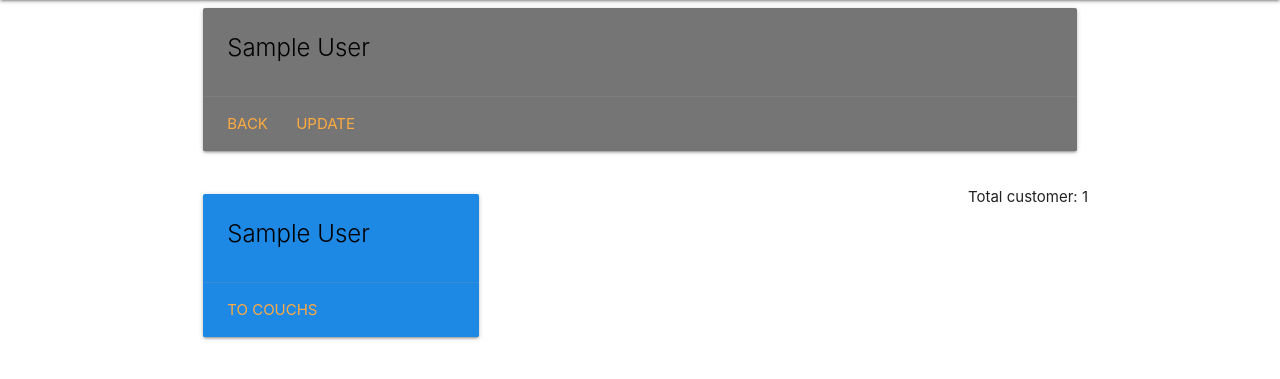
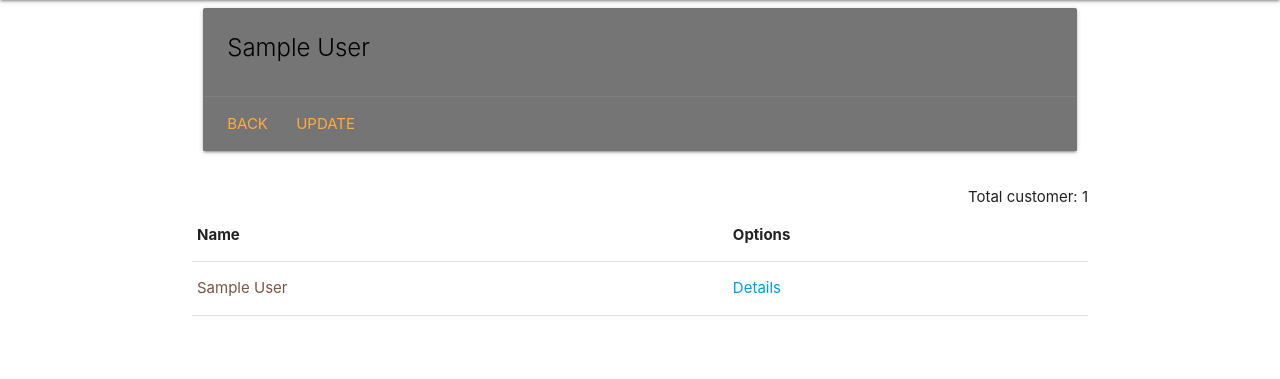
Before and after one commit to berzezek/UTT, a Django app: page /couch/1/ in a window 1280 px wide. Shown: the part 64-443 px from the top of the page. Run offline with Django 4.2, Linux system fonts and the light colour scheme; tables that the repository leaves empty hold one stand-in row (values such as "Sample post"); some libraries are stand-ins or nearby versions.

Commit message:
update couch list

```diff
--- a/customers/templates/customers/couch_detail.html
+++ b/customers/templates/customers/couch_detail.html
@@ -24,20 +24,23 @@
       {% if customer_count %}
       <span class="right">Total customer: {{ customer_count }}</span>
       {% endif %}
-      {% for customer in customers %}
-      <div class="row">
-        <div class="col s12 m4">
-          <div class="card blue darken-1">
-            <div class="card-content black-text">
-              <span class="card-title">{{ customer.name}}</span>
-            </div>
-            <div class="card-action">
-              <a href="{% url 'customer_detail' customer.pk %}">To Couchs</a>
-            </div>
-          </div>
-        </div>
-      </div>
+      <table>
+        <thead>
+          <tr>
+              <th>Name</th>
+              <th>Options</th>
+          </tr>
+        </thead>
 
-      {% endfor %}
+        <tbody>
+          {% for customer in customers %}
+          <tr class="brown-text">
+            <td>{{ customer.name }}</td>
+            <td><a href="{% url 'customer_detail' customer.pk %}">Details</a></td>
+          </tr>
+
+          {% endfor %}
+        </tbody>
+      </table>
 </div>
 {% endblock %}
```
Also changed, not shown: customers/templates/customers/index.html (+18 -0 lines).
